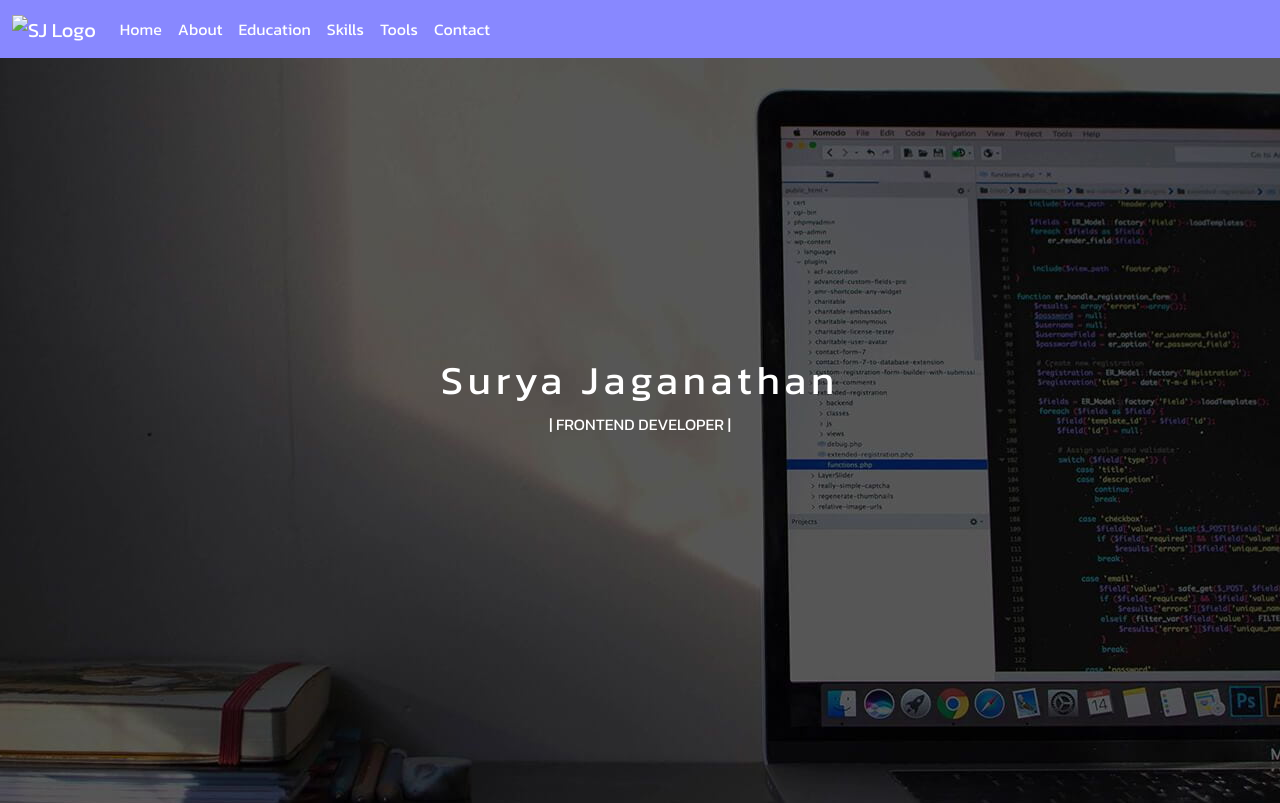
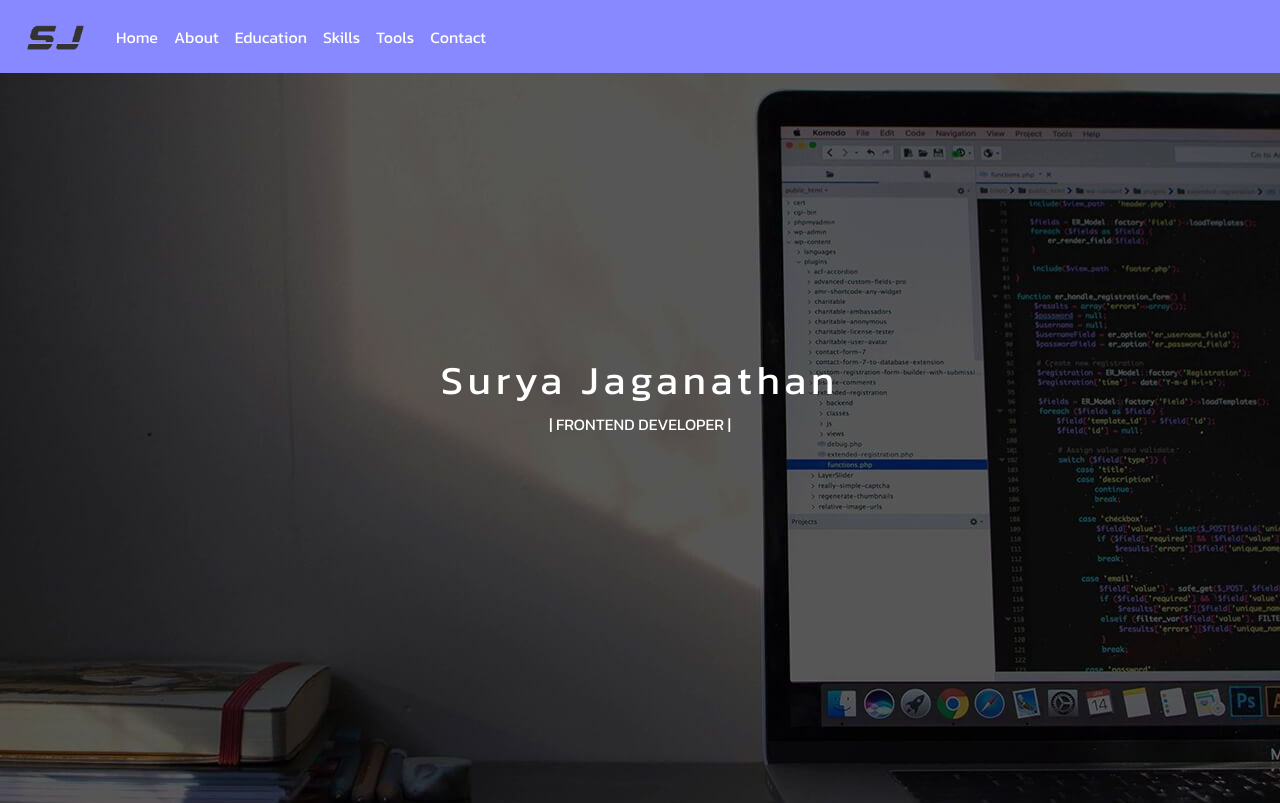
Before and after one commit to Surya-Jaganathan-71/home, a plain HTML site: page index.html in a window 1280 px wide. Shown: the top 803 px of the page. Drawn offline with nearby package versions, Linux system fonts and the light colour scheme.

```diff
--- a/index.html
+++ b/index.html
@@ -20,7 +20,7 @@
     <nav class="navbar navbar-expand-lg bg-body-tertiary">
       <div class="container-fluid">
         <a class="navbar-brand" href=""
-          ><img src="images/SJ Logo .png" alt="SJ Logo"
+          ><img src="images/SJ-Logo .png" alt="SJ Logo"
         /></a>
         <button
           class="navbar-toggler"
@@ -281,5 +281,6 @@
         referrerpolicy="no-referrer-when-downgrade"
       ></iframe>
     </div>
+    <script src="https://cdn.jsdelivr.net/npm/bootstrap@5.0.2/dist/js/bootstrap.bundle.min.js" integrity="sha384-MrcW6ZMFYlzcLA8Nl+NtUVF0sA7MsXsP1UyJoMp4YLEuNSfAP+JcXn/tWtIaxVXM" crossorigin="anonymous"></script>
   </body>
 </html>
```
